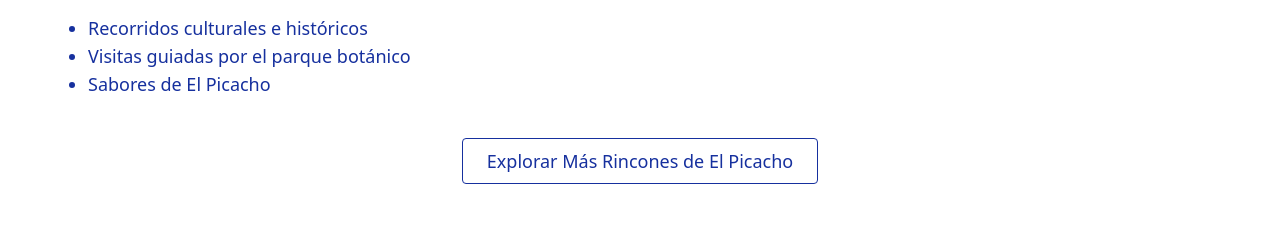
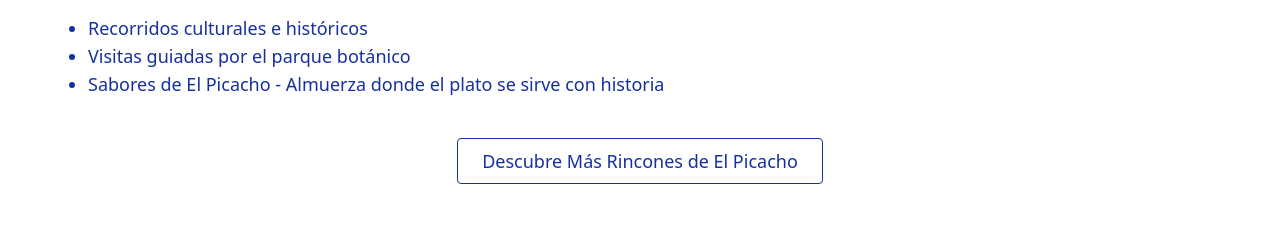
Before and after one commit to Algarrobal/el-picacho-landing, a React (Vite) app: page / in a window 1280 px wide. Shown: the part 3260-3494 px from the top of the page. Built offline with nearby package versions, Linux system fonts and the light colour scheme.

Commit message:
Changes to servicio offerings and bottom button.jsx

```diff
--- a/src/App.jsx
+++ b/src/App.jsx
@@ -21,7 +21,7 @@ En la Bolivia de hoy El Picacho expresa identidad e historia nacionales, desde l
       servicesList: [
         "Recorridos culturales e históricos",
         "Visitas guiadas por el parque botánico",
-        "Sabores de El Picacho"
+        "Sabores de El Picacho - Almuerza donde el plato se sirve con historia"
       ],
       footer: "© El Picacho 2025 | Tarija, Bolivia"
     },
@@ -42,7 +42,7 @@ The latter is ancient—considered a living fossil, a botanical dinosaur. It is
       servicesList: [
         "Cultural and historical tours",
         "Guided walks through the botanical park",
-        "Flavors of El Picacho"
+        "Flavors of El Picacho - Reserve a country meal at the manor house"
       ],
       footer: "© El Picacho 2025 | Tarija, Bolivia"
     }
@@ -145,8 +145,8 @@ The latter is ancient—considered a living fossil, a botanical dinosaur. It is
             className="inline-block px-6 py-2 text-base md:text-lg text-[#16309e] border border-[#16309e] rounded hover:bg-[#16309e] hover:text-white transition"
           >
             {lang === "es"
-              ? "Explorar Más Rincones de El Picacho"
-              : "Explore More Corners of El Picacho"}
+              ? "Descubre Más Rincones de El Picacho"
+              : "Wander Further into El Picacho"}
           </a>
         </div>
       </section>
```
